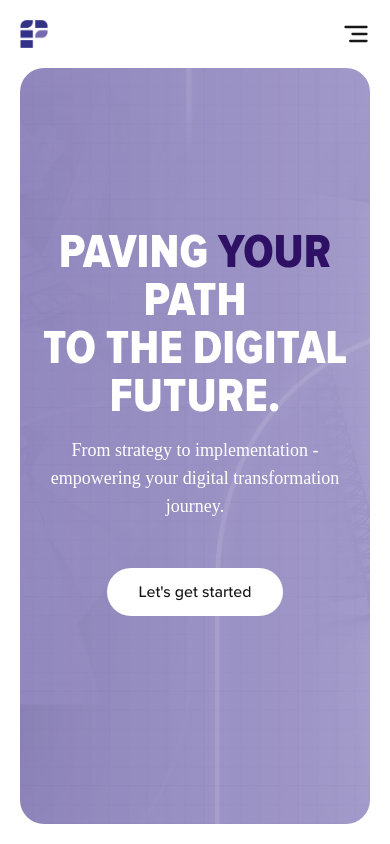
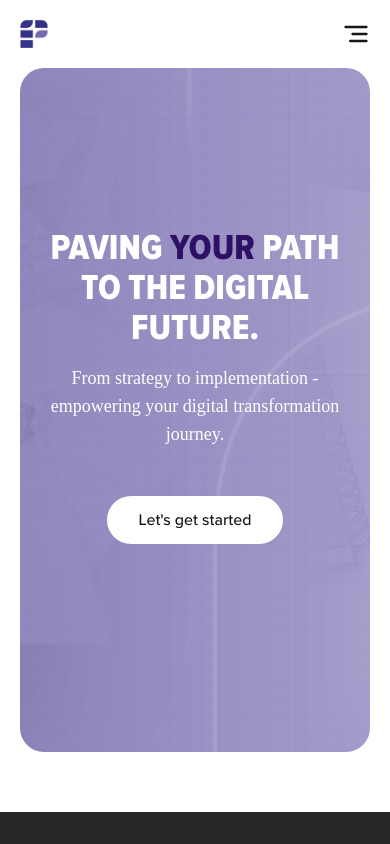
Before and after one commit to cyclebittt/pavewebyyyy, a Next.js app: page / in a window 390 px wide. Shown: the top 844 px of the page. Built offline with nearby package versions, Linux system fonts and the light colour scheme; a web font is replaced by a local one.

Commit message:
changes done

```diff
--- a/app/page.js
+++ b/app/page.js
@@ -53,7 +53,7 @@ export default function Home() {
           <img src="/img/bg.png" alt="" className="absolute inset-0 w-full h-full object-cover -z-10" />
 
           <div className="flex text-white flex-col items-center justify-center gap-4 max-w-3xl">
-            <h1 className="text-5xl md:text-7xl font-extrabold text-center uppercase">Paving <span className="text-violet-950">Your</span> Path <br />to the Digital Future.</h1>
+            <h1 className="text-4xl sm:text-5xl md:text-7xl font-extrabold text-center uppercase">Paving <span className="text-violet-950">Your</span> Path <br />to the Digital Future.</h1>
             <p className="text-lg text-center">From strategy to implementation - empowering your digital transformation journey.</p>
           </div>
 
```
